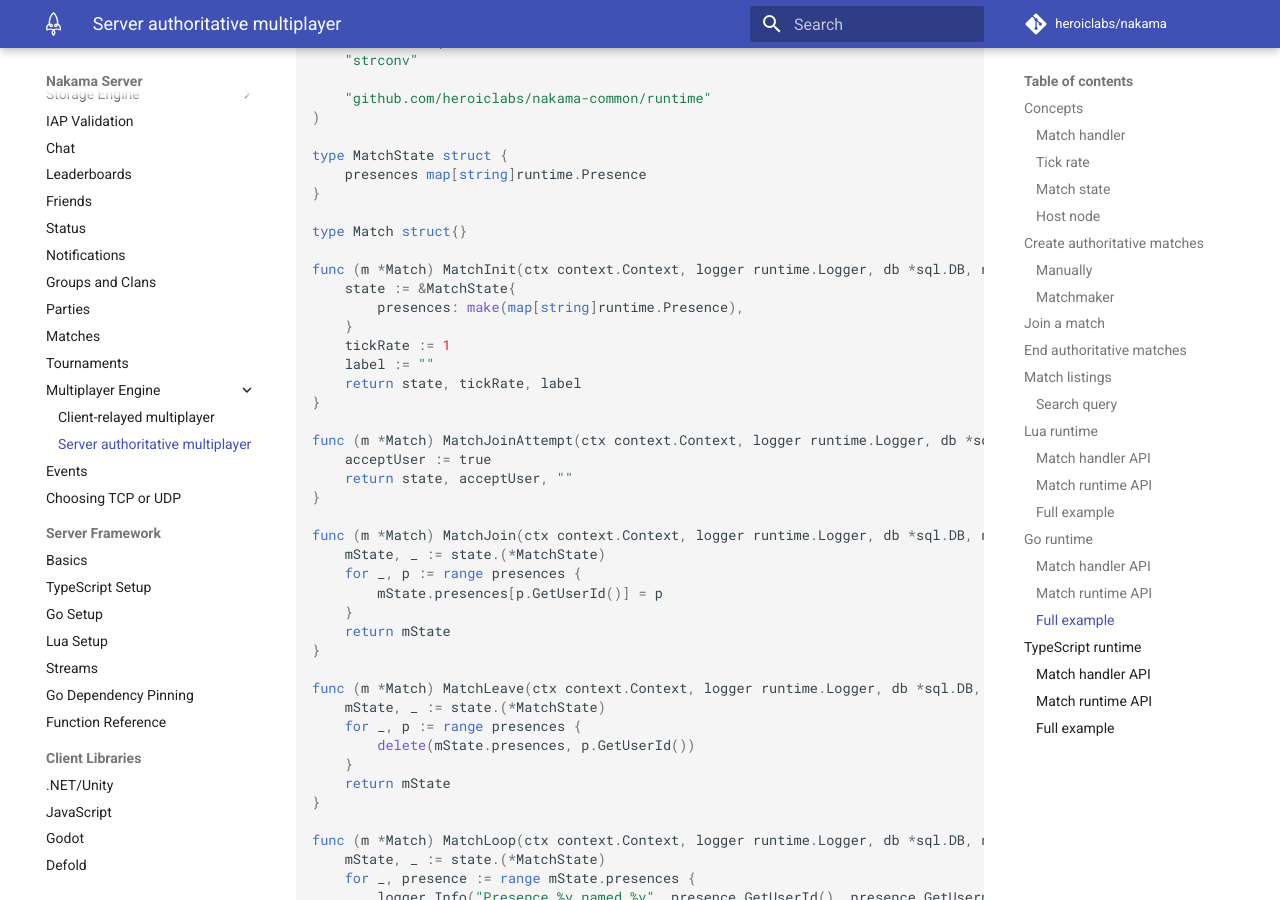
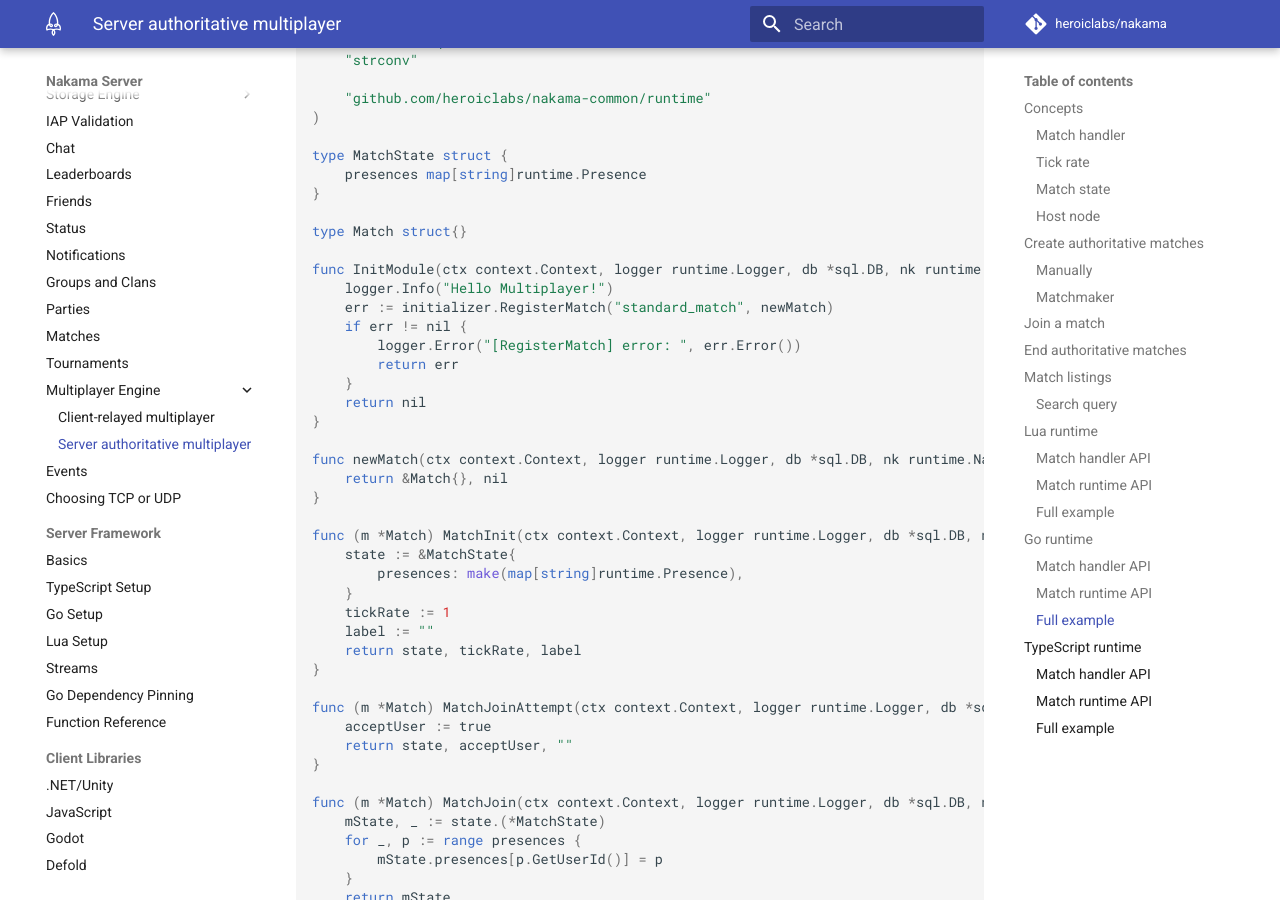
Before and after one commit to heroiclabs/nakama-docs, an MkDocs documentation site: the page built from docs/nakama/concepts/server-authoritative-multiplayer.md, in a window 1280 px wide and 900 px high, scrolled down 26256 px. Built offline with MkDocs 1.6.1 and Material for MkDocs 9.7.7, drawn with Linux system fonts in a browser that asks for light colours; comment, search, counter and statistics services are not loaded.

Commit message:
update authoritative go full example (#220)

```diff
--- a/docs/nakama/concepts/server-authoritative-multiplayer.md
+++ b/docs/nakama/concepts/server-authoritative-multiplayer.md
@@ -1295,6 +1295,20 @@ This is an example of a Ping-Pong match handler. Messages received by the server
 
     type Match struct{}
 
+    func InitModule(ctx context.Context, logger runtime.Logger, db *sql.DB, nk runtime.NakamaModule, initializer runtime.Initializer) error {
+        logger.Info("Hello Multiplayer!")
+        err := initializer.RegisterMatch("standard_match", newMatch)
+        if err != nil {
+            logger.Error("[RegisterMatch] error: ", err.Error())
+		    return err
+        }
+        return nil
+    }
+
+    func newMatch(ctx context.Context, logger runtime.Logger, db *sql.DB, nk runtime.NakamaModule) (m runtime.Match, err error) {
+        return &Match{}, nil
+    }
+
     func (m *Match) MatchInit(ctx context.Context, logger runtime.Logger, db *sql.DB, nk runtime.NakamaModule, params map[string]interface{}) (interface{}, int, string) {
         state := &MatchState{
             presences: make(map[string]runtime.Presence),
```
